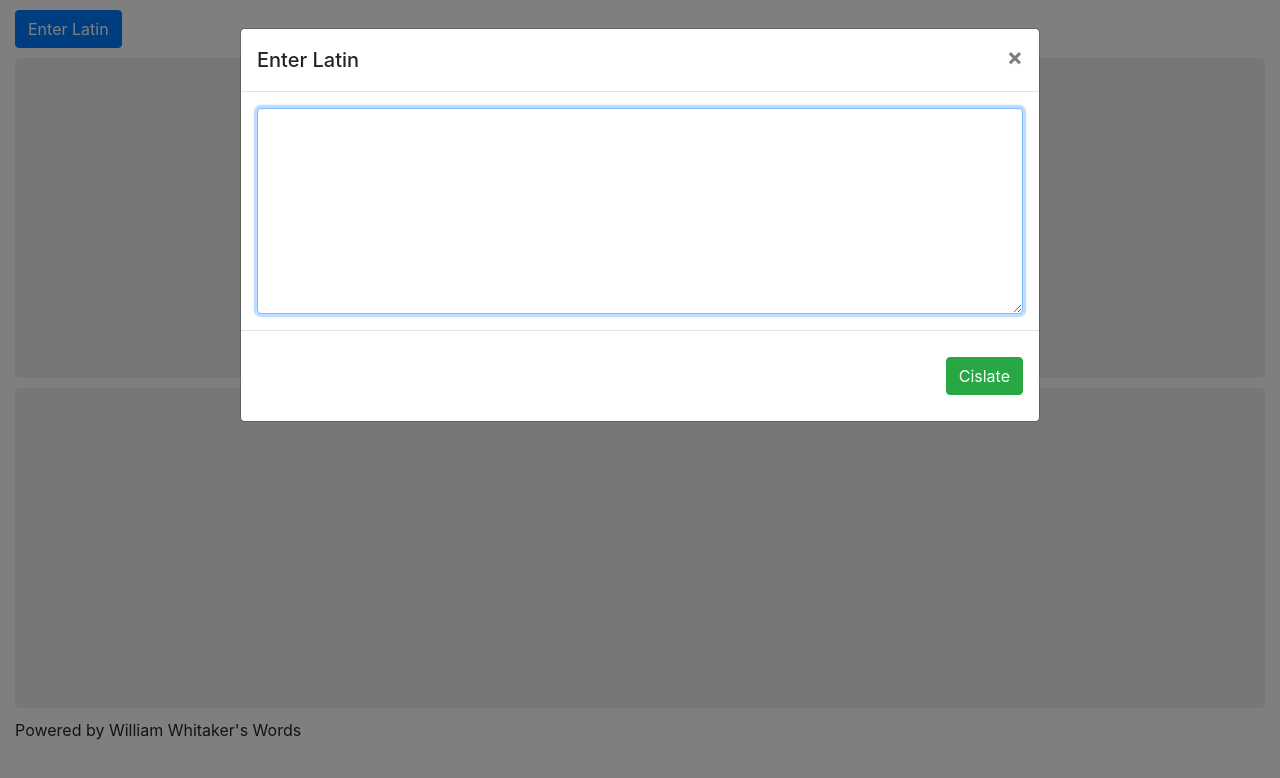
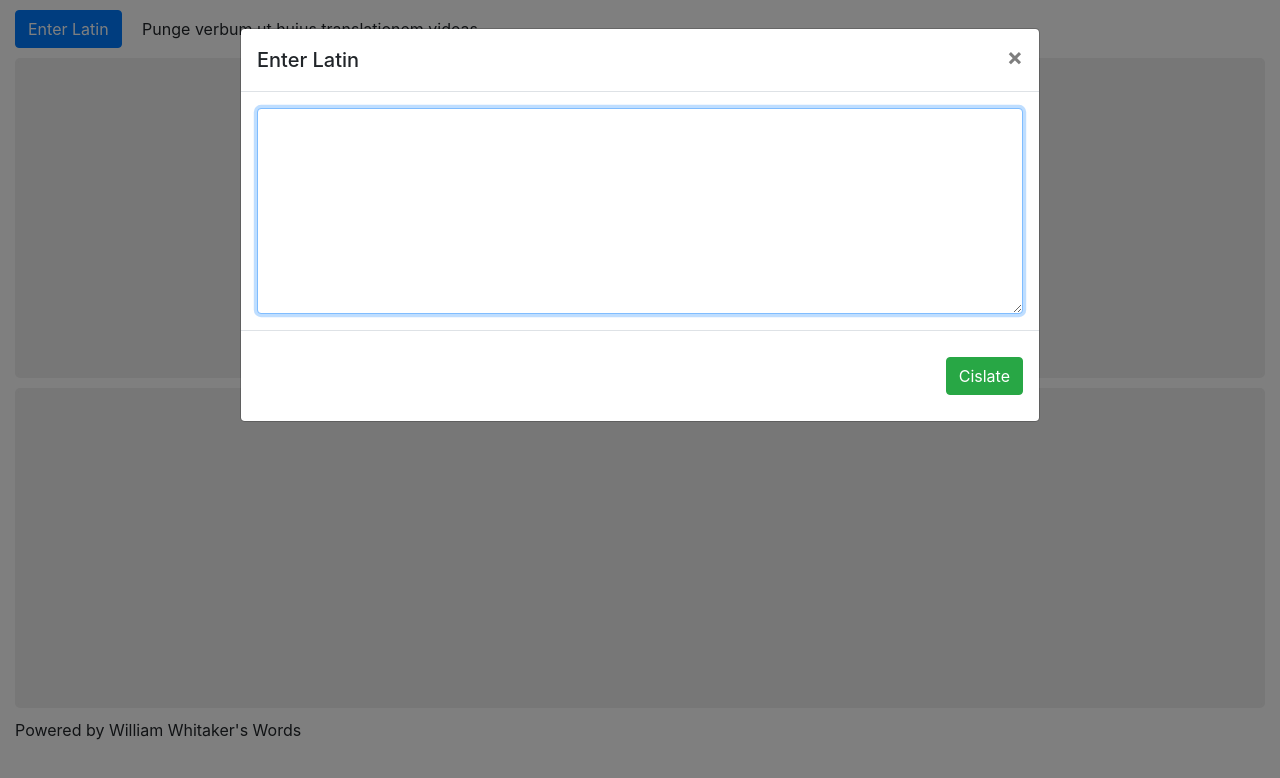
Before and after one commit to JimmyPaolini/Cislate, a plain HTML site: page static/index.html in a window 1280 px wide. Drawn offline with nearby package versions, Linux system fonts and the light colour scheme.

```diff
--- a/static/index.html
+++ b/static/index.html
@@ -20,7 +20,7 @@
       </button>
 
       <!-- instructions -->
-      <span id="instructions"><span>Punge </span><span>verbum </span><span>ut </span><span>huius </span><span>translationem </span><span>videas </span></span>
+      <div id="instructions"><span>Punge </span><span>verbum </span><span>ut </span><span>huius </span><span>translationem </span><span>videas </span></div>
     </div>
     <div>
 
--- a/static/style.css
+++ b/static/style.css
@@ -4,6 +4,7 @@
 
 #instructions {
   display: none;
+  display: inline;
   padding-left: 16px;
   position: relative;
   top: 2;
```
